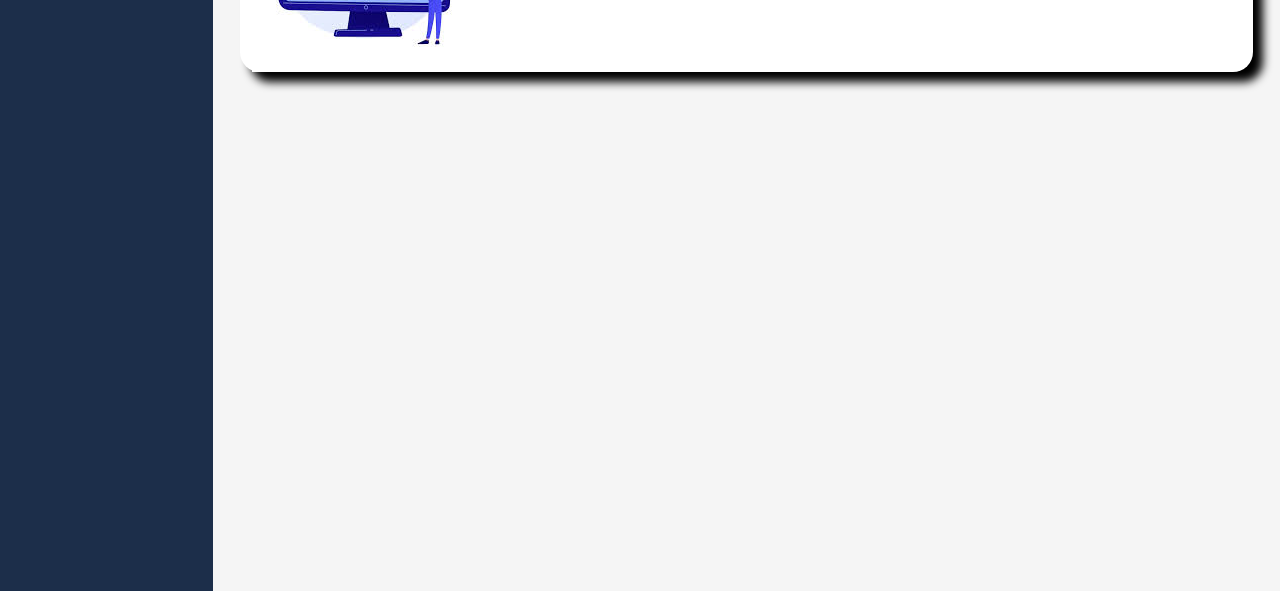
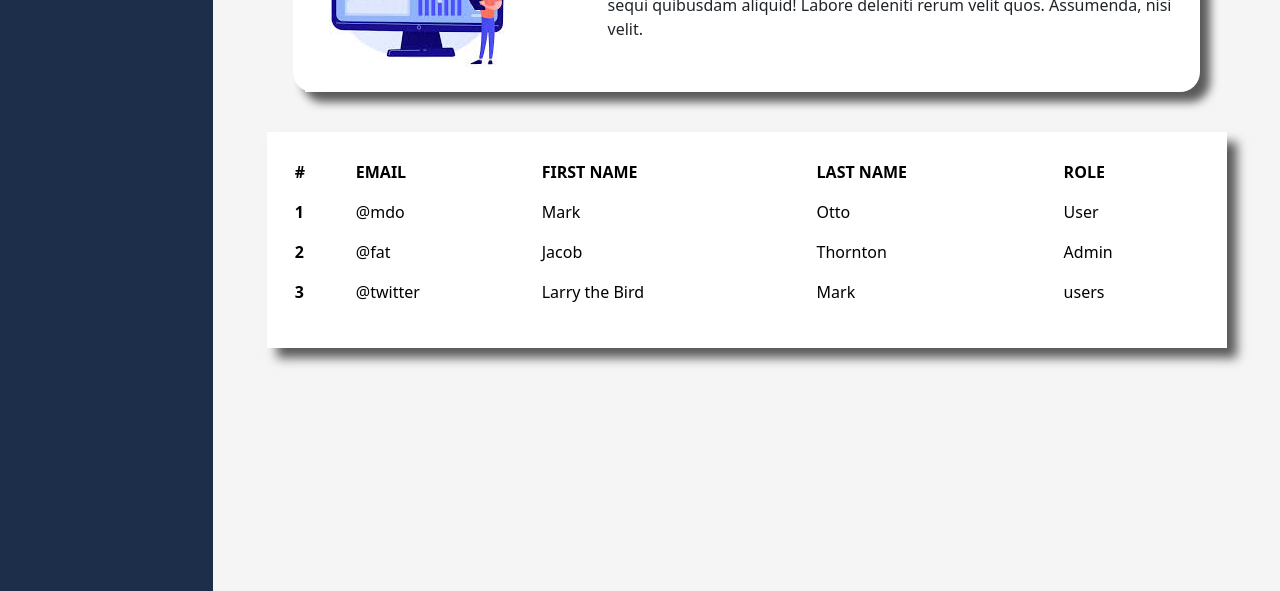
Before and after one commit to samhk90/Admin_Panel, a plain HTML site: page index.html in a window 1280 px wide. Shown: the part 209-800 px from the top of the page. Drawn offline with nearby package versions, Linux system fonts and the light colour scheme.

Commit message:
complete user's info added blog.html

```diff
--- a/index.html
+++ b/index.html
@@ -17,8 +17,10 @@
                 <div class="container-fluid">
                     <div class="row">
                         <div class="col-sm-12">
+                            <i class="fi fi-rr-edit"></i>
+                            <img src="img/comment.png" alt="">
                            <a href="users_info"><button class="sidebar_btn">User's Info</button></a> <br>
-                            <button class="sidebar_btn">Blogs</button>
+                            <a href="blog.html"><button class="sidebar_btn">Blogs</button></a>
                         </div>
                     </div>
                 </div>
@@ -48,7 +50,46 @@
                             </div>
                         </div>
                     </div>
-
+                    <div class="container-fluid">
+                        <div class="row">
+                            <div class="container-fluid" id="table_container">
+                                <table class="table table-borderless" id="table">
+                                    <thead>
+                                        <tr>
+                                          <th scope="col">#</th>
+                                          <th scope="col">EMAIL</th>
+                                          <th scope="col">FIRST NAME</th>
+                                          <th scope="col">LAST NAME</th>
+                                          <th scope="col">ROLE</th>
+                                        </tr>
+                                      </thead>
+                                      <tbody>
+                                        <tr>
+                                          <th scope="row">1</th>
+                                          <td>@mdo</td>
+                                          <td>Mark</td>
+                                          <td>Otto</td>
+                                          <td>User</td>
+                                        </tr>
+                                        <tr>
+                                          <th scope="row">2</th>
+                                          <td>@fat</td>
+                                          <td>Jacob</td>
+                                          <td>Thornton</td>
+                                          <td>Admin</td>
+                                        </tr>
+                                        <tr>
+                                          <th scope="row">3</th>
+                                          <td>@twitter</td>
+                                          <td>Larry the Bird</td>
+                                          <td>Mark</td>
+                                          <td>users</td>
+                                        </tr>
+                                      </tbody>
+                                  </table>
+                            </div>
+                        </div>
+                    </div>
 
             </div>
         </div>
--- a/style.css
+++ b/style.css
@@ -27,8 +27,23 @@ body,html{
     padding: 0;
 }
 #banner{
+    margin: 20px auto;
     background-color: white;
-    width: 95%;
+    width: 85%;
     border-radius: 20px;
-    box-shadow:10px 10px 10px black;
+    box-shadow:10px 10px 10px rgba(0, 0, 0, 0.636);
 }
+#table_container{
+    margin: 20px auto;
+    width: 90%;
+    background-color: white;
+    border: 50px;
+    box-shadow:10px 10px 10px rgba(0, 0, 0, 0.636);
+    padding: 20px;
+}
+#table{
+
+    background-color: white;
+    border: 50px;
+
+}
```
